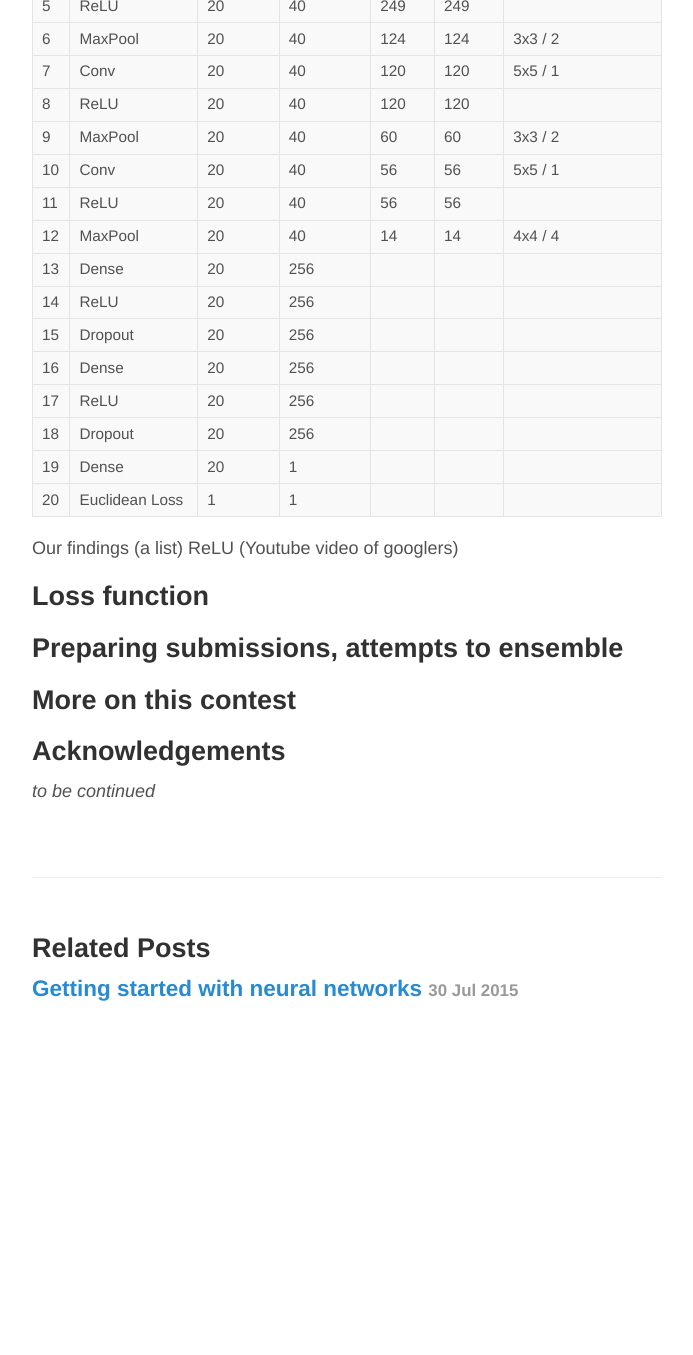
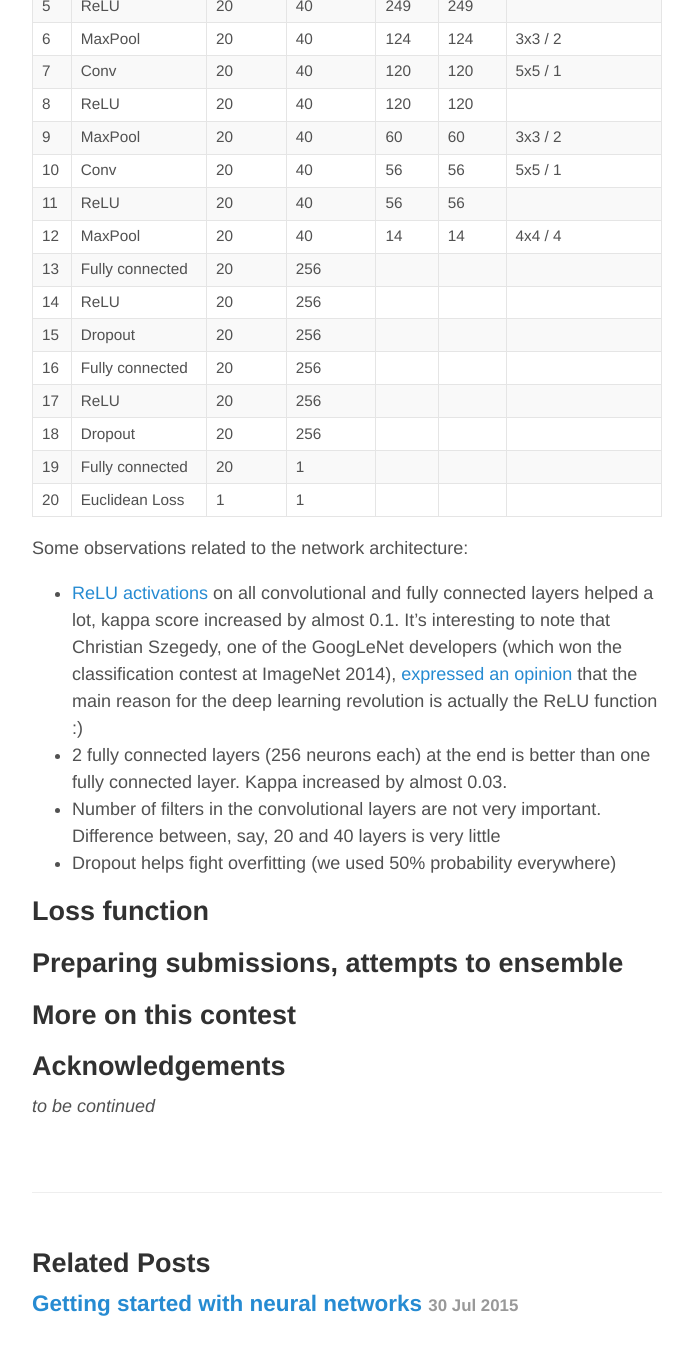
Before and after one commit to YerevaNN/yerevann.github.io, a Jekyll site: the page built from _posts/2015-08-15-diabetic-retinopathy-detection-contest-what-we-did-wrong.md, in a window 1280 px wide and 1400 px high, scrolled down 9500 px. Shown: the top 1355 px of the window, without its empty margins (293-986 px from the left). Built offline with Jekyll 4.4.1, drawn with Linux system fonts in a browser that asks for light colours; comment, search, counter and statistics services are not loaded; before the commit the page ends 10593 px from its top, so only the background shows below that; some of the changed text lies outside the part shown.

Commit message:
retinopathy post - convolution - end

```diff
--- a/_posts/2015-08-15-diabetic-retinopathy-detection-contest-what-we-did-wrong.md
+++ b/_posts/2015-08-15-diabetic-retinopathy-detection-contest-what-we-did-wrong.md
@@ -97,62 +97,43 @@ Finally we decided to train a network to differentiate between two classes only:
 Later we wanted to train a classifier which would differentiate level 0 images from level 1 images only, but the networks we tried didn't work at all. Another classifier we used to differentiate between level 2 and level 3 + level 4 images actually learned something, but we couldn't increase the overall kappa score based on that. More on this below.
 
 ## Convolutional network architecture
-Our best performing [neural network architecture](https://github.com/YerevaNN/Kaggle-diabetic-retinopathy-detection/blob/master/g_01v234_40r-2-40r-2-40r-2-40r-4-256rd0.5-256rd0.5.prototxt) and corresponding [solver](https://github.com/YerevaNN/Kaggle-diabetic-retinopathy-detection/blob/master/best-performing-solver.prototxt) are on Github. _Batch size_ was always fixed to 20 (on GTX 980 card). We used a simple _stochastic gradient descent_ with 0.9 _momentum_ and didn't touch learning rate policy at all (actually it didn't decrease the rate significantly). We started at 0.001 _learning rate_, and sometimes manually decreased it (but not in this particular case which brought the best kappa score). Also in this best performing case we started with 0 _weight decay_, and after the first signs of overfitting (after 48K iterations, which is almost 20 epochs) increased it to 0.0015.
+Our best performing [neural network architecture](https://github.com/YerevaNN/Kaggle-diabetic-retinopathy-detection/blob/master/g_01v234_40r-2-40r-2-40r-2-40r-4-256rd0.5-256rd0.5.prototxt) and corresponding [solver](https://github.com/YerevaNN/Kaggle-diabetic-retinopathy-detection/blob/master/best-performing-solver.prototxt) are on Github. _Batch size_ was always fixed to 20 (on GTX 980 card). We used a simple _stochastic gradient descent_ with 0.9 _momentum_ and didn't touch learning rate policy at all (it didn't decrease the rate significantly). We started at 0.001 _learning rate_, and sometimes manually decreased it (but not in this particular case which brought the best kappa score). Also in this best performing case we started with 0 _weight decay_, and after the first signs of overfitting (after 48K iterations, which is almost 20 epochs) increased it to 0.0015.
 
-Convolution was done similar to the "traditional" [LeNet architecture](http://caffe.berkeleyvision.org/gathered/examples/mnist.html): one max pooling layer after every convolution layer, with fully connected layers at the end.
+Convolution was done similar to the "traditional" [LeNet architecture](http://caffe.berkeleyvision.org/gathered/examples/mnist.html) (developed by [Yann LeCun](http://yann.lecun.com/), who invented the convolutional networks): one max pooling layer after every convolution layer, with fully connected layers at the end.
 
 Almost all other contestants used the other famous approach, with multiple consecutive convolutional layers with small kernels before a pooling layer. This was developed by [Karen Simonyan and Andrew Zisserman](http://www.robots.ox.ac.uk/~vgg/research/very_deep/) at Visual Geometry Group, University of Oxford (that's why it is called _VGGNet_ or _OxfordNet_) for the [ImageNet 2014 contest](http://www.image-net.org/challenges/LSVRC/2014/results#clsloc) where they took 1st and 2nd places for localization and classification tasks, respectively. Their approach was popularized by [Andrej Karpathy](http://cs231n.github.io/convolutional-networks/#case) and was successfully used in the [plankton classification contest](http://benanne.github.io/2015/03/17/plankton.html#architecture). I have tried this approach once, but it required significantly more memory and time, so I quickly abandoned it.
 
 Here is the structure of our network:
 
-| Nr| Type	| Batches| Channels | Width | Height| kernel size / stride |
-| --| ----	| -------| -------- | ----- | ------| --------- |
+| Nr| Type	| Batches| Channels | Width | Height| Kernel size / stride |
 | 0 | Input	| 20	| 1 		| 512	| 512	| 			|
-| --| ----	| -------| -------- | ----- | ------| --------- |
 | 1	| Conv	| 20	| 40		| 506	| 506	| 7x7 / 1	|
-| --| ----	| -------| -------- | ----- | ------| --------- |
 | 2	| ReLU	| 20	| 40		| 506	| 506	| 			|
-| --| ----	| -------| -------- | ----- | ------| --------- |
 | 3 | MaxPool|20	| 40		| 253	| 253	| 3x3 / 2	|
-| --| ----	| -------| -------- | ----- | ------| --------- |
 | 4	| Conv	| 20	| 40		| 249	| 249	| 5x5 / 1	|
-| --| ----	| -------| -------- | ----- | ------| --------- |
 | 5	| ReLU	| 20	| 40		| 249	| 249	| 			|
-| --| ----	| -------| -------- | ----- | ------| --------- |
 | 6 | MaxPool|20	| 40		| 124	| 124	| 3x3 / 2	|
-| --| ----	| -------| -------- | ----- | ------| --------- |
 | 7	| Conv	| 20	| 40		| 120	| 120	| 5x5 / 1	|
-| --| ----	| -------| -------- | ----- | ------| --------- |
 | 8	| ReLU	| 20	| 40		| 120	| 120	| 			|
-| --| ----	| -------| -------- | ----- | ------| --------- |
 | 9 | MaxPool|20	| 40		| 60	| 60	| 3x3 / 2	|
-| --| ----	| -------| -------- | ----- | ------| --------- |
 | 10| Conv	| 20	| 40		| 56	| 56	| 5x5 / 1	|
-| --| ----	| -------| -------- | ----- | ------| --------- |
 | 11| ReLU	| 20	| 40		| 56	| 56	| 			|
-| --| ----	| -------| -------- | ----- | ------| --------- |
 | 12| MaxPool|20	| 40		| 14	| 14	| 4x4 / 4	|
-| --| ----	| -------| -------- | ----- | ------| --------- |
-| 13| Dense |20	| 256		|  |  |  |
-| --| ----	| -------| -------- | ----- | ------| --------- |
+| 13| Fully connected |20	| 256		|  |  |  |
 | 14| ReLU	|20	| 256		|  |  |  |
-| --| ----	| -------| -------- | ----- | ------| --------- |
 | 15| Dropout|20	| 256		|  |  |  |
-| --| ----	| -------| -------- | ----- | ------| --------- |
-| 16| Dense |20	| 256		|  |  |  |
-| --| ----	| -------| -------- | ----- | ------| --------- |
+| 16| Fully connected|20	| 256		|  |  |  |
 | 17| ReLU	|20	| 256		|  |  |  |
-| --| ----	| -------| -------- | ----- | ------| --------- |
 | 18| Dropout|20	| 256		|  |  |  |
-| --| ----	| -------| -------- | ----- | ------| --------- |
-| 19| Dense|20	| 1		|  |  |  |
-| --| ----	| -------| -------- | ----- | ------| --------- |
+| 19| Fully connected|20	| 1		|  |  |  |
 | 20| Euclidean Loss|1	| 1		|  |  |  |
-| --| ----	| -------| -------- | ----- | ------| --------- |
 
+Some observations related to the network architecture:
 
-Our findings (a list)
-ReLU (Youtube video of googlers)
+* [ReLU activations](https://en.wikipedia.org/wiki/Rectifier_(neural_networks)) on all convolutional and fully connected layers helped a lot, kappa score increased by almost 0.1. It's interesting to note that Christian Szegedy, one of the GoogLeNet developers (which won the classification contest at ImageNet 2014), [expressed an opinion](https://www.youtube.com/watch?v=ySrj_G5gHWI) that the main reason for the deep learning revolution is actually the ReLU function :)
+* 2 fully connected layers (256 neurons each) at the end is better than one fully connected layer. Kappa increased by almost 0.03.
+* Number of filters in the convolutional layers are not very important. Difference between, say, 20 and 40 layers is very little
+* Dropout helps fight overfitting (we used 50% probability everywhere)
 
 ## Loss function
 
```
